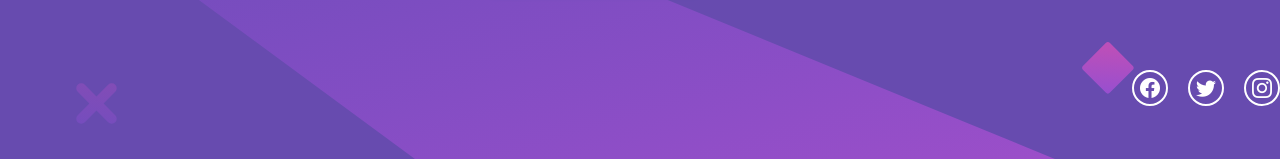
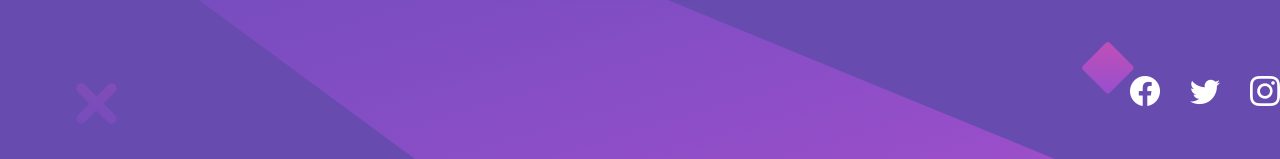
Before and after one commit to hitmorecode/huddle_landing_page_with_single_introductory_section, a plain HTML site: page index.html in a window 1280 px wide. Shown: the part 641-800 px from the top of the page. Drawn offline with nearby package versions, Linux system fonts and the light colour scheme.

Commit message:
Update style.css

```diff
--- a/css/style.css
+++ b/css/style.css
@@ -100,21 +100,16 @@ button:hover {
 
 footer {
   display: flex;
-  gap: 20px;
+  gap: 30px;
   justify-content: center;
 }
 
 i {
-  font-size: 20px;
-  border: 2px solid #fff;
-  /* padding: 4px 8px 6px 7px; */
-  border-radius: 200px;
+  font-size: 30px;
   transition: all 150ms ease-in-out;
-  padding: 2px  6px 3px 6px;
 }
 
 i:hover {
-  border: 2px solid var(--primary-soft-magenta);
   color: var(--primary-soft-magenta);
   cursor: pointer;
 }
```
